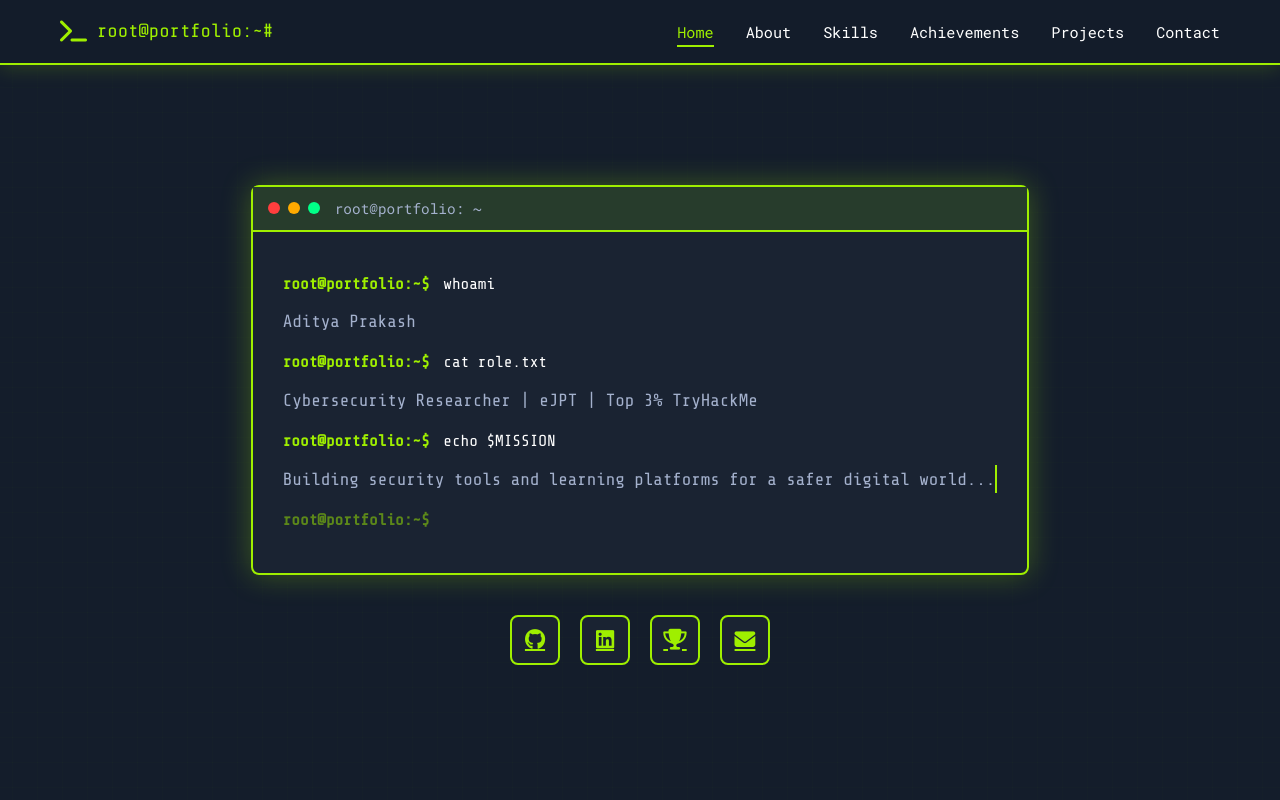
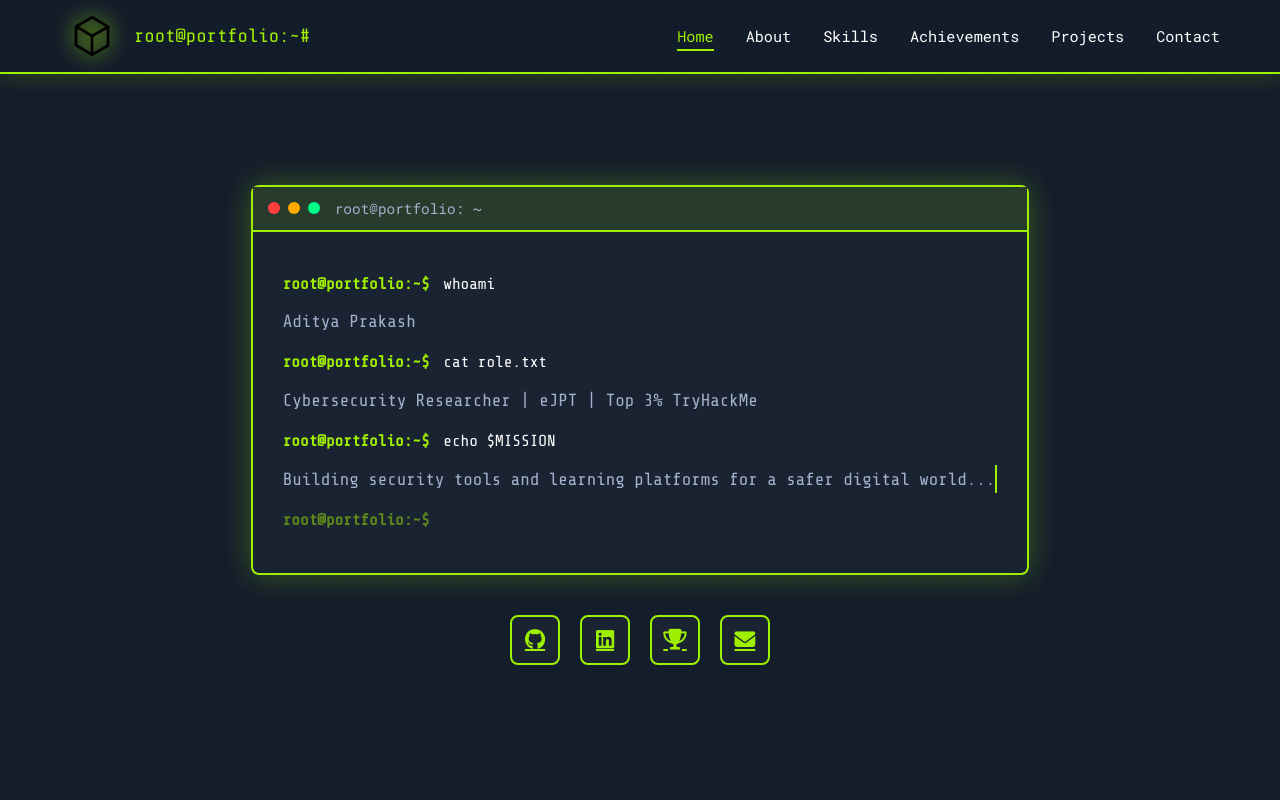
Before and after one commit to Aditya-Prakash14/Aditya-Prakash14.github.io, a plain HTML site: page index.html in a window 1280 px wide. Shown: the top 800 px of the page. Drawn offline with nearby package versions, Linux system fonts and the light colour scheme.

Commit message:
logo upadte

```diff
--- a/index.html
+++ b/index.html
@@ -84,7 +84,8 @@
     </script>
 
     <!-- Favicon -->
-    <link rel="icon" type="image/png" href="favicon.png">
+    <link rel="icon" type="image/png" href="logo.png">
+    <link rel="apple-touch-icon" href="logo.png">
 
     <link rel="stylesheet" href="styles.css">
     <link rel="stylesheet" href="https://cdnjs.cloudflare.com/ajax/libs/font-awesome/6.4.0/css/all.min.css">
@@ -96,7 +97,7 @@
     <nav class="navbar">
         <div class="nav-container">
             <div class="logo">
-                <i class="fas fa-terminal"></i>
+                <img src="logo.png" alt="Aditya Prakash Logo" class="logo-img">
                 <span class="logo-text">root@portfolio:~#</span>
             </div>
             <ul class="nav-menu">
--- a/styles.css
+++ b/styles.css
@@ -85,6 +85,19 @@ body {
     font-size: 1.2rem;
     color: var(--htb-green);
     font-family: 'Share Tech Mono', monospace;
+}
+
+.logo-img {
+    height: 40px;
+    width: auto;
+    object-fit: contain;
+    filter: drop-shadow(0 0 10px var(--htb-green));
+    transition: all 0.3s ease;
+}
+
+.logo-img:hover {
+    filter: drop-shadow(0 0 20px var(--htb-green)) brightness(1.2);
+    transform: scale(1.05);
 }
 
 .logo i {
```
Also changed, not shown: logo.png (added).
